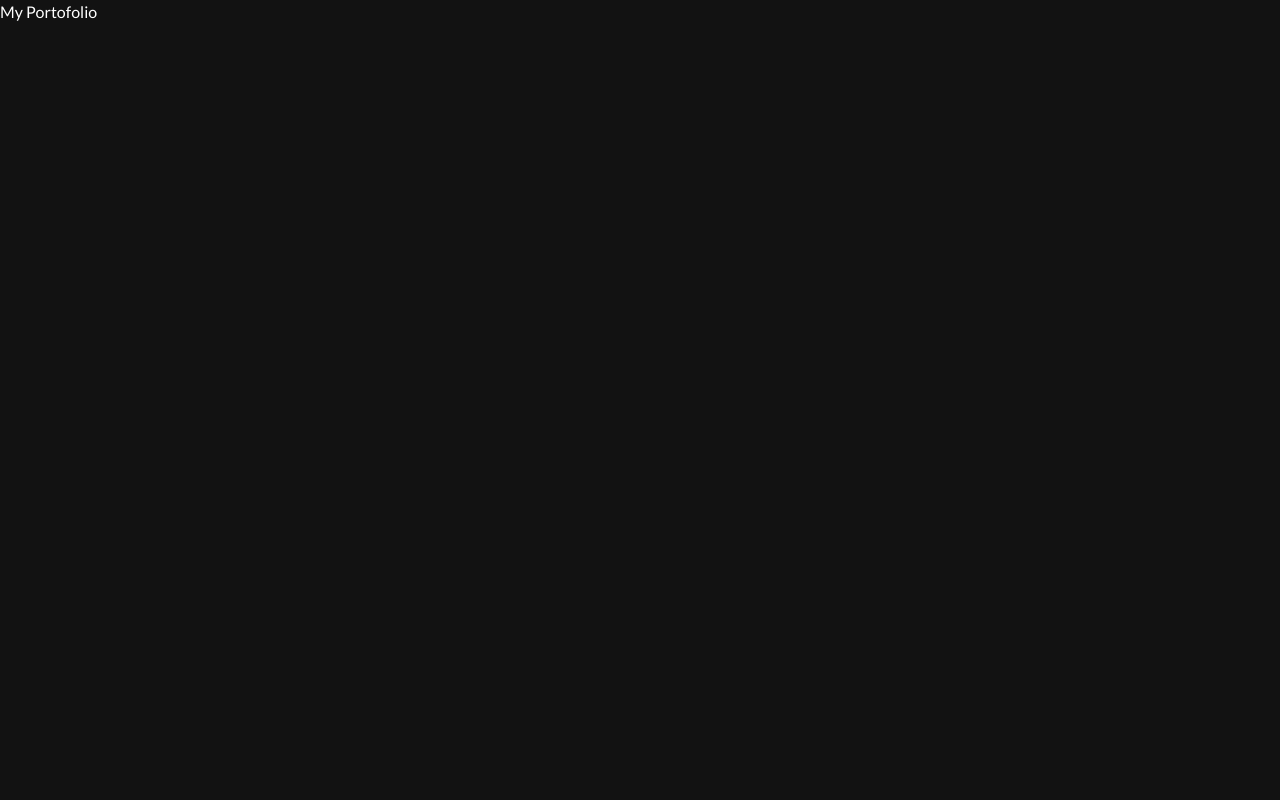
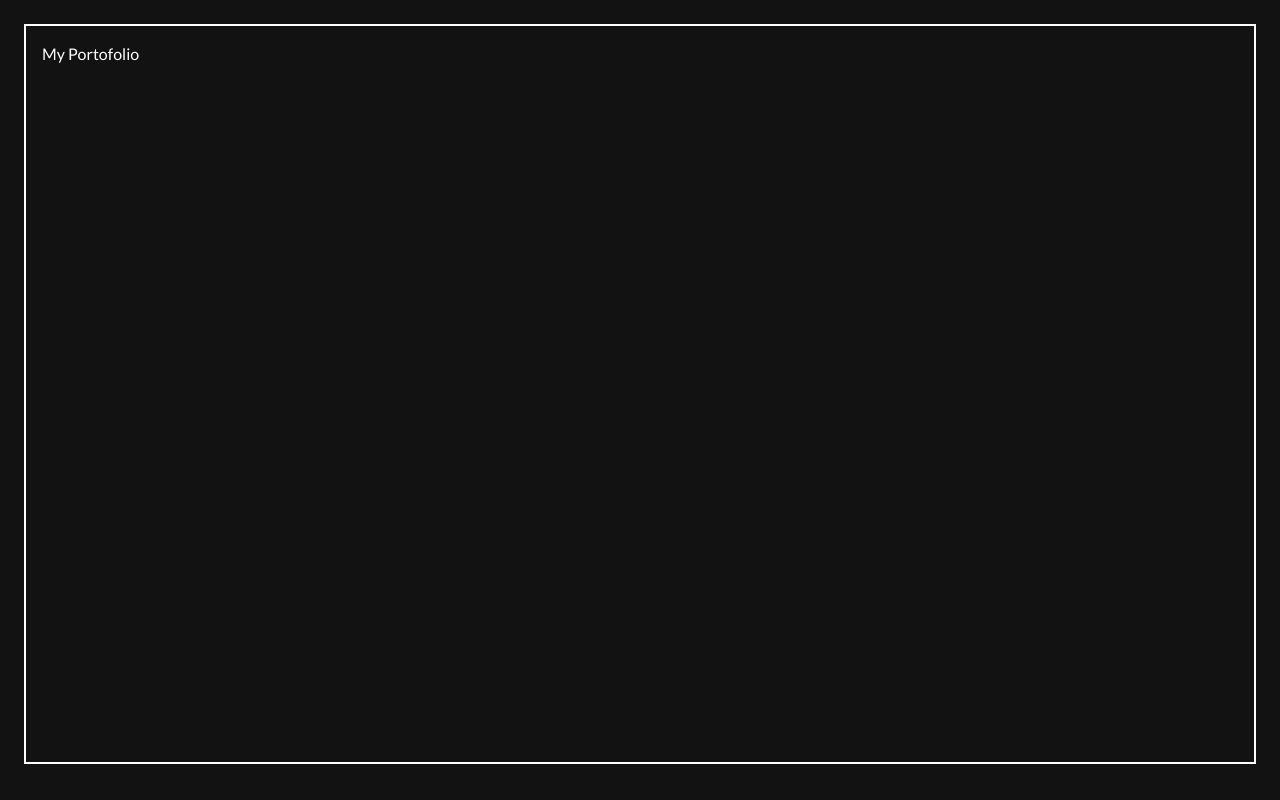
Before and after one commit to shayanakhlaghian/portofolio, a Next.js app: page / in a window 1280 px wide. Built offline with nearby package versions, Linux system fonts and the light colour scheme.

Commit message:
create a frame pages

```diff
--- a/app/layout.tsx
+++ b/app/layout.tsx
@@ -19,8 +19,10 @@ export default function RootLayout({
 }) {
   return (
     <html lang='en'>
-      <body className={`${lato.className} bg-night text-white`}>
-        {children}
+      <body
+        className={`${lato.className} bg-night text-white h-[90vh] md:h-[92.5vh]`}
+      >
+        <div className='border-2 border-white m-6 h-full p-4'>{children}</div>
       </body>
     </html>
   );
```
